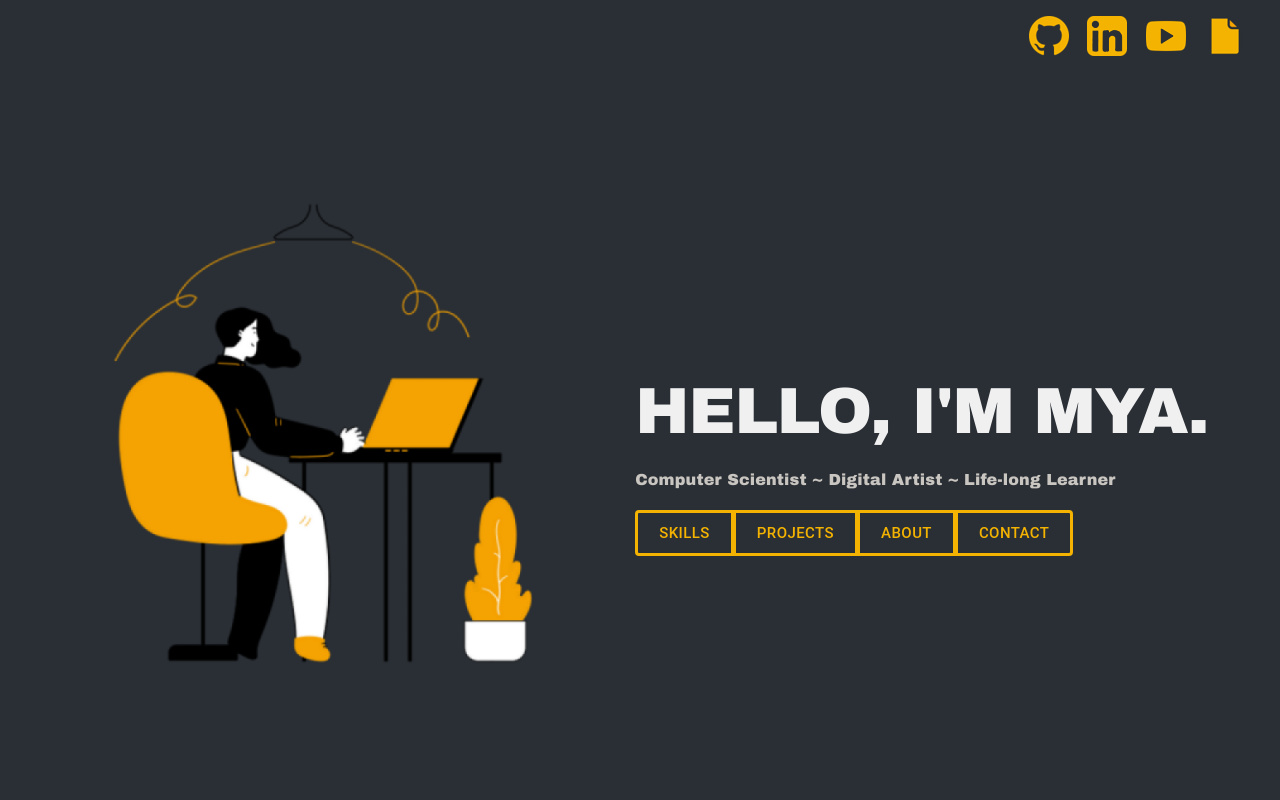
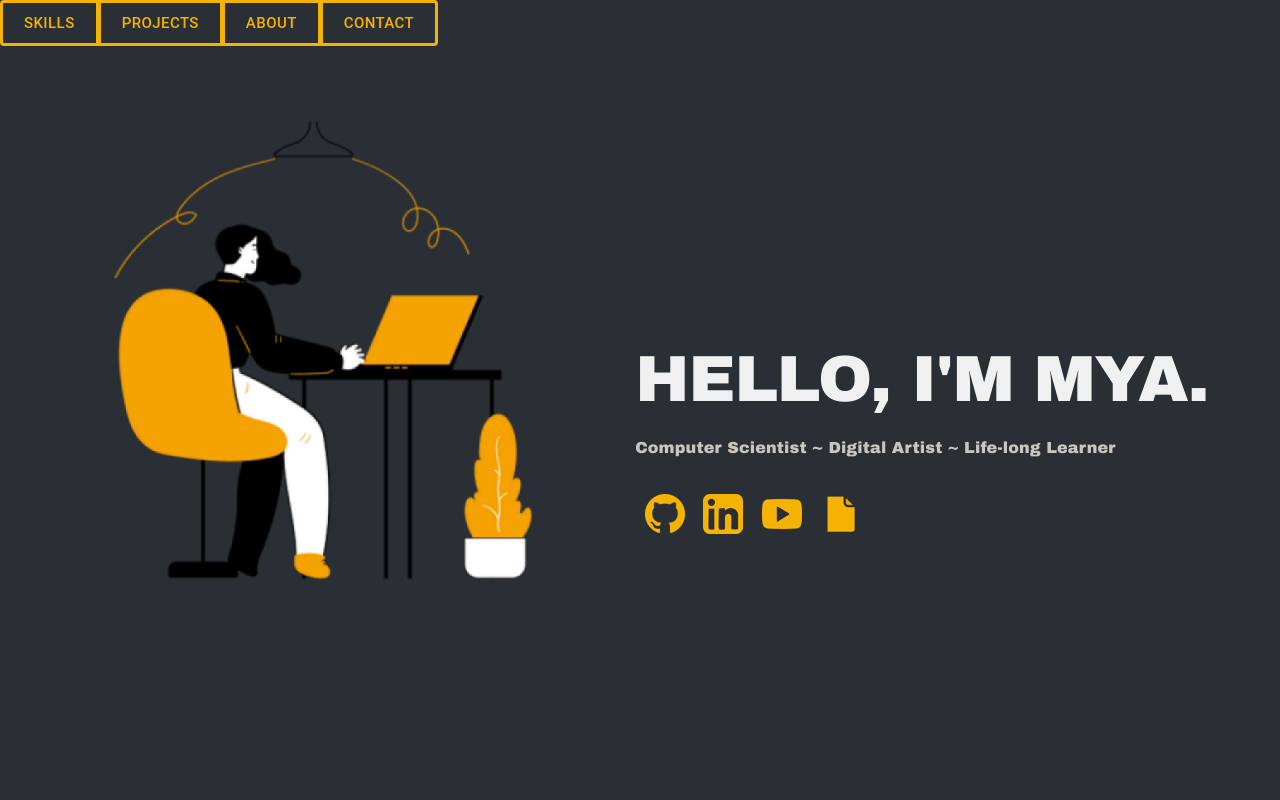
Before and after one commit to Mya-Junkin/professional-website, a React (Create React App) app in the folder professional-website/: page / in a window 1280 px wide. Shown: the top 800 px of the page. Built offline with nearby package versions, Linux system fonts and the light colour scheme.

Commit message:
sticky navbar buttons

```diff
--- a/professional-website/src/App.jsx
+++ b/professional-website/src/App.jsx
@@ -1,4 +1,3 @@
-import { useRef, useEffect } from 'react';
 import { CssBaseline} from '@material-ui/core';
 import useStyles from './styles.js';
 
@@ -6,10 +5,8 @@ import { Grid, ButtonGroup, Button, Typography, useMediaQuery, ThemeProvider} fr
 import theme from './theme.js';
 
 import SocialLinks from './components/SocialLinks.js';
-import ScrollToButton from './components/ScrollToButton.js';
 import landingIll from './images/landing-illustration.png';
 
-import LandingSection from './sections/LandingSection.js';
 import SkillsSection from './sections/SkillsSection.js';
 import ProjectSection from './sections/ProjectSection.js';
 import AboutSection from './sections/AboutSection.js';
@@ -20,11 +17,6 @@ import Footer from './sections/Footer.js';
 const App = () => {
     const classes = useStyles();
     const matches = useMediaQuery("(min-width:600px)");
-
-    const skillsRef = useRef(null);
-    const projectRef = useRef(null);
-    const aboutRef = useRef(null);
-    const contactRef = useRef(null);
 
     const handleClickScroll = (section) => {
         const element = document.getElementById(section);
@@ -41,17 +33,6 @@ const App = () => {
         <main>
 
         <ThemeProvider theme={ theme } style={{outerHeight:'100vh'}}>
-        <Grid container className={classes.landingGrid}>
-            <Grid item xs={12}  style={{display: 'flex', justifyContent:'right'}}>
-                <item><SocialLinks /></item>
-            </Grid>
-            <Grid item xs={12} sm={6} md={5.5} className={classes.landingGridItem} style={{justifyContent:'end', padding: '5vw'}}>
-                <item><img src={ landingIll } alt="Illustration" style={{maxWidth: '60vh'}} /></item>
-            </Grid>
-            <Grid item xs={12}  sm={6} md={6.5} className={classes.landingGridItem} container direction='column'  style={{alignItems: 'start', justifyContent: 'center',}}>
-                <Grid item  style={{padding: '1vh'}}><Typography variant="h1">Hello, I'm Mya.</Typography></Grid>
-                <Grid item  style={{padding: '1vh'}}><Typography variant="subtitle1" >Computer Scientist ~ Digital Artist ~ Life-long Learner</Typography></Grid>
-                <Grid item  style={{padding: '1vh'}}>
         <ButtonGroup
                 variant="outlined"
                 size="large"
@@ -59,6 +40,7 @@ const App = () => {
                 aria-label="navigation button group"
                 orientation={`${matches ? `horizontal` : `vertical`}`}
                 className={classes.buttonGroup}
+                style={{}}
             >
             {
                 // TODO: Either style or theme button text to be text-transform uppercase
@@ -68,10 +50,19 @@ const App = () => {
             <Button onClick={() => handleClickScroll("about section")} style={{border: '3px solid', borderColor: '#F4B301', color: '#F4B301'}}>ABOUT</Button>
             <Button onClick={() => handleClickScroll("contact section")} style={{border: '3px solid', borderColor: '#F4B301', color: '#F4B301'}}>CONTACT</Button>
         </ButtonGroup>
+        <Grid container className={classes.landingGrid}>
+            <Grid item xs={12} sm={6} md={5.5} className={classes.landingGridItem} style={{justifyContent:'end', padding: '5vw'}}>
+                <item><img src={ landingIll } alt="Illustration" style={{maxWidth: '60vh'}} /></item>
+            </Grid>
+            <Grid item xs={12}  sm={6} md={6.5} className={classes.landingGridItem} container direction='column'  style={{alignItems: 'start', justifyContent: 'center',}}>
+                <Grid item  style={{padding: '1vh'}}><Typography variant="h1">Hello, I'm Mya.</Typography></Grid>
+                <Grid item  style={{padding: '1vh'}}><Typography variant="subtitle1" >Computer Scientist ~ Digital Artist ~ Life-long Learner</Typography></Grid>
+                <Grid item style={{padding: '1vh', width: '100',  alignItems:'center', justifyContent: 'center'}}><SocialLinks /></Grid>
             </Grid>
         </Grid>
-        </Grid>
+
         </ThemeProvider>
+
             <div id="skills section" />
             <SkillsSection id="skills section"/>
 
--- a/professional-website/src/styles.js
+++ b/professional-website/src/styles.js
@@ -12,6 +12,12 @@ const useStyles = makeStyles((theme) => ({
 
     landingGridItem: {
         display: 'flex',
+    },
+
+    buttonGroup: {
+        color: 'green',
+        position: 'sticky',
+        top: '0',
     },
 
     SkillsPaper: {
```
Lines whose indentation alone changed are shown as unchanged.
